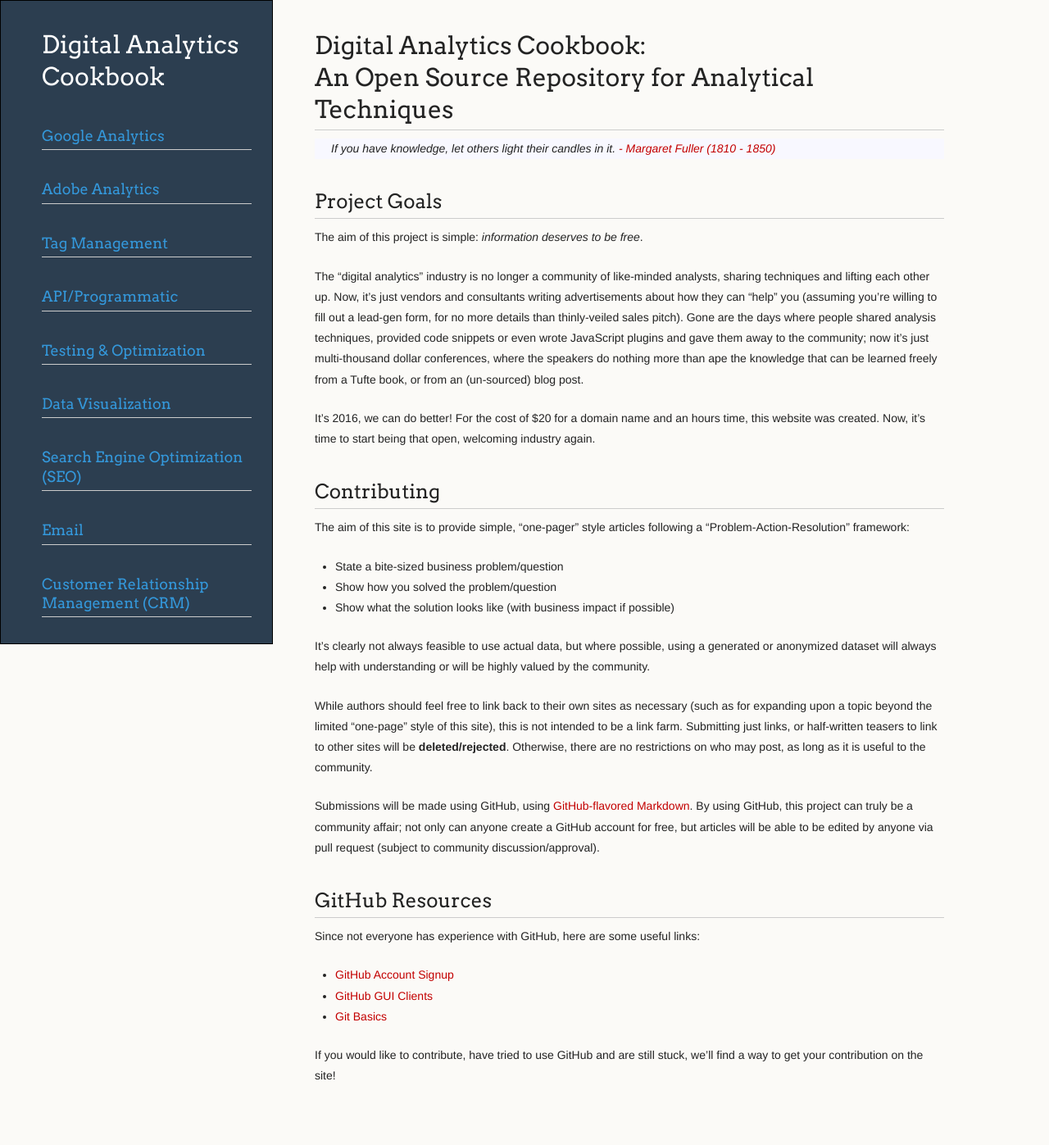
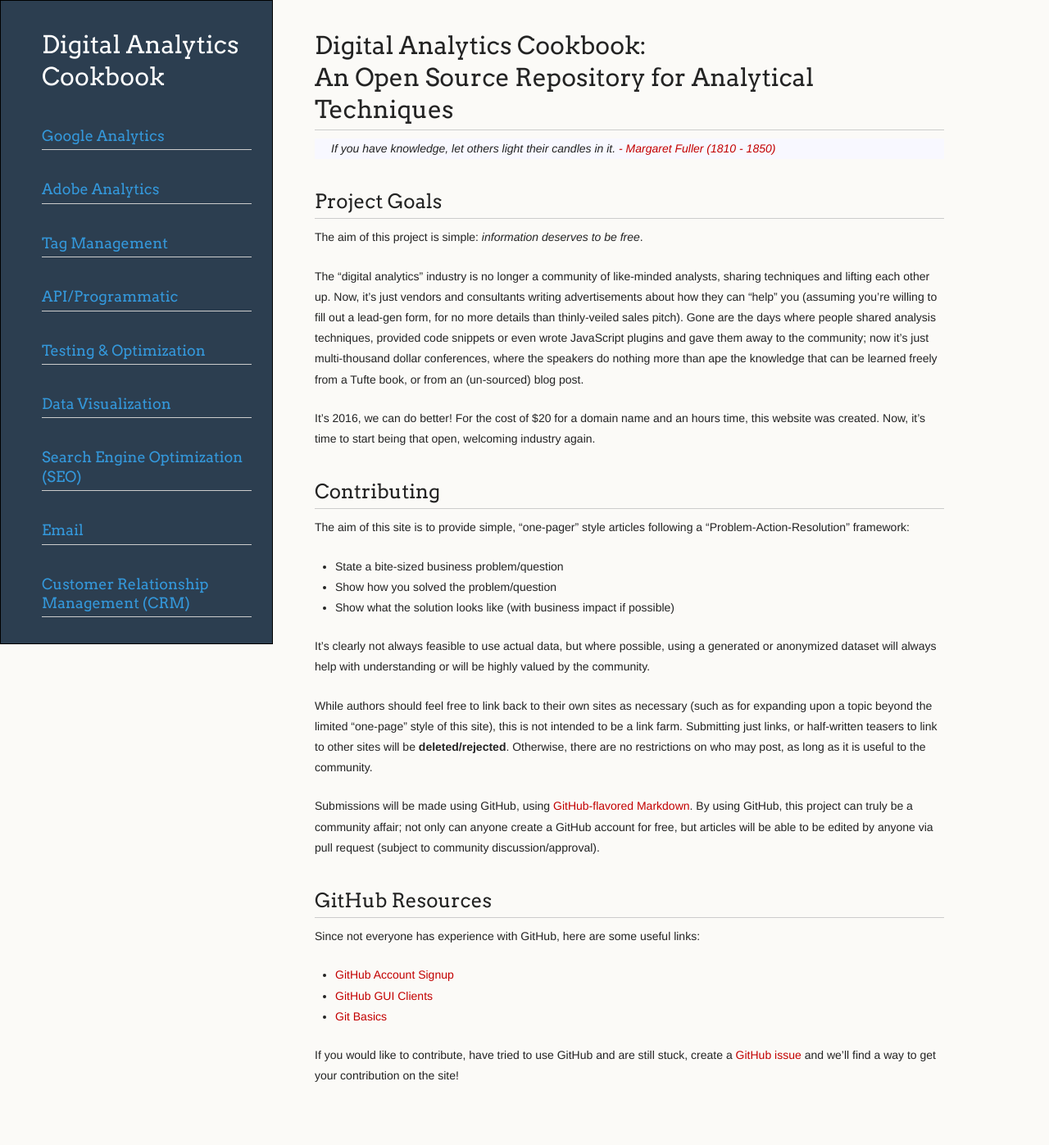
Before and after one commit to analyticsplaybook/analyticsplaybook.github.io, a Jekyll site: the page built from index.md, in a window 1280 px wide. Shown: the whole page at 82% size. Built offline with Jekyll 4.4.1, drawn with Linux system fonts in a browser that asks for light colours.

Commit message:
Add issue link

```diff
--- a/index.md
+++ b/index.md
@@ -40,4 +40,4 @@ Since not everyone has experience with GitHub, here are some useful links:
   * [GitHub GUI Clients](https://git-scm.com/downloads)
   * [Git Basics](https://git-scm.com/book/en/v2/Getting-Started-Git-Basics)
 
-If you would like to contribute, have tried to use GitHub and are still stuck, we'll find a way to get your contribution on the site!
+If you would like to contribute, have tried to use GitHub and are still stuck, create a [GitHub issue](https://github.com/digitalanalyticscookbook/digitalanalyticscookbook.github.io/issues) and we'll find a way to get your contribution on the site!
```
Also changed, not shown: 1 other file.
